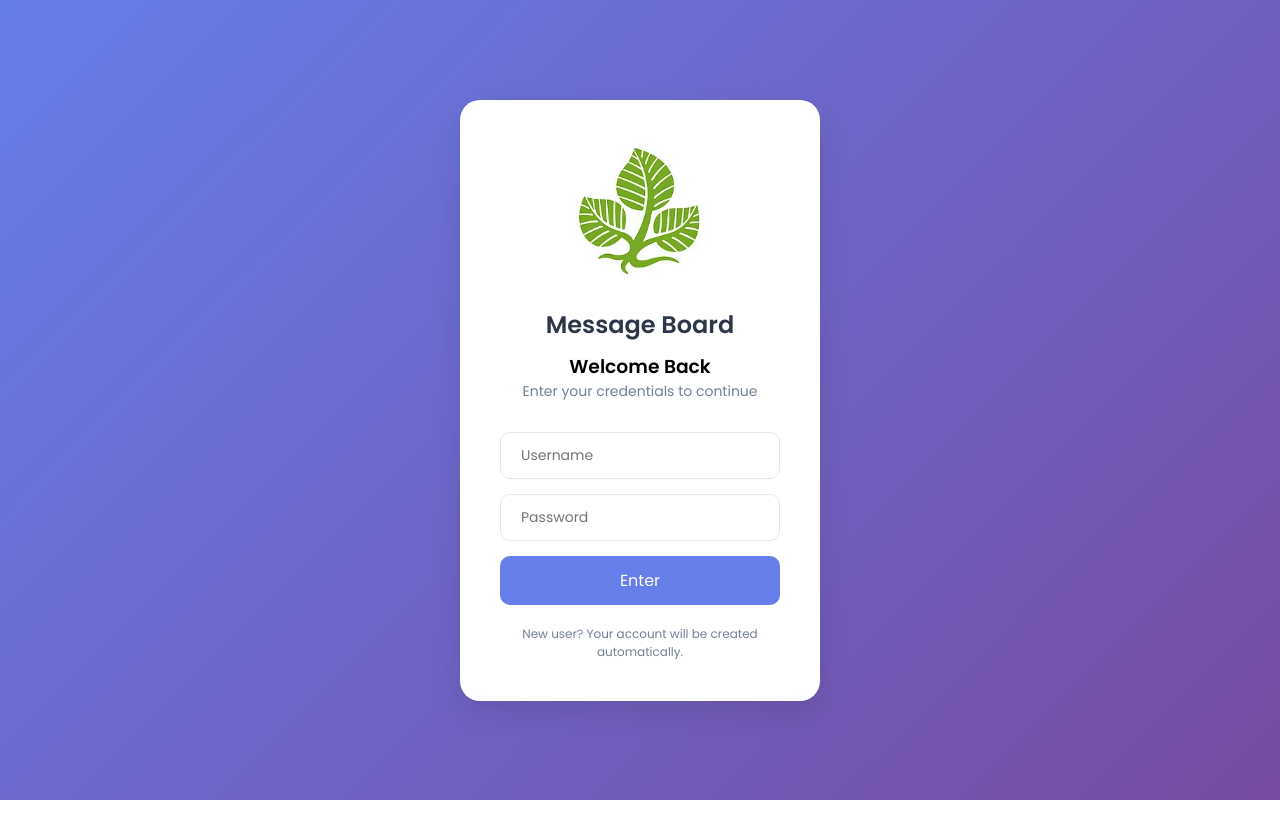
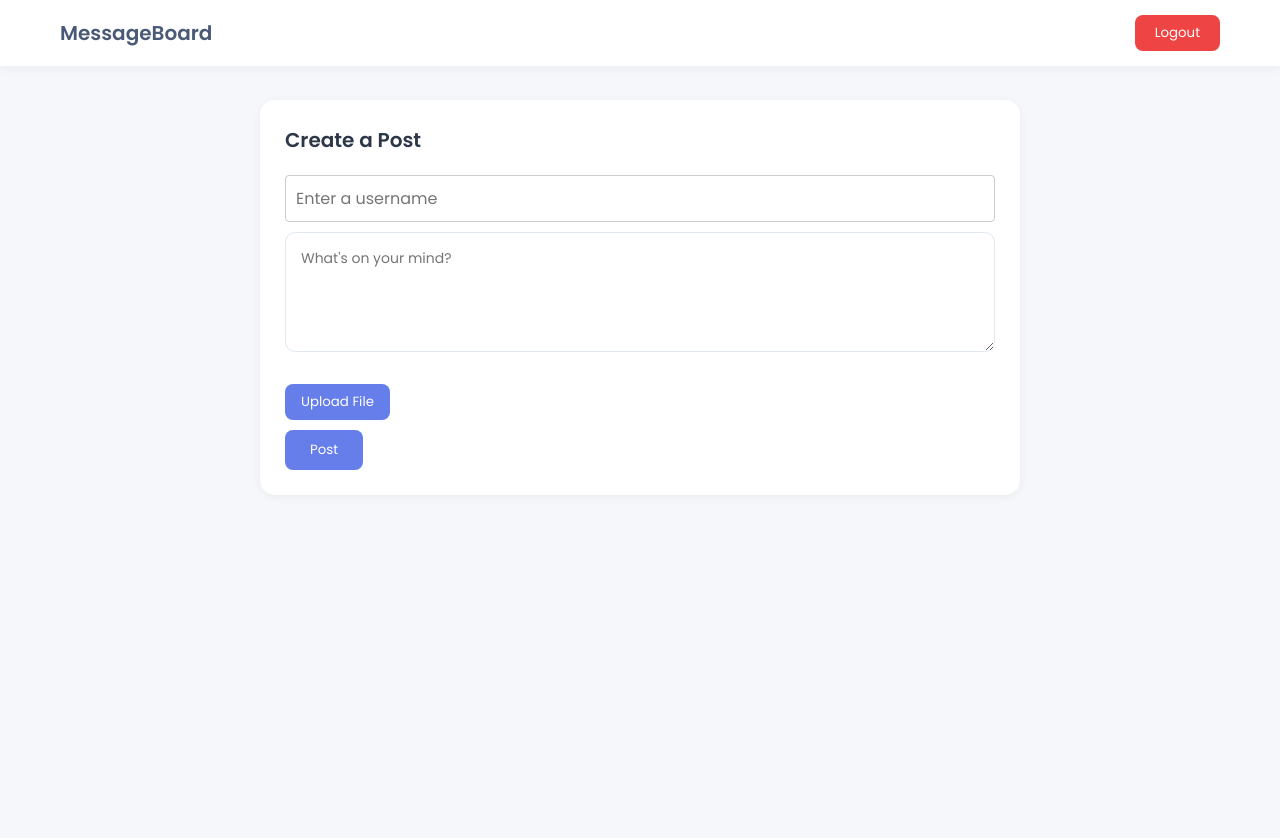
Before and after one commit to berkesevenler/CloudServ5-Message-Board, a plain HTML site: page hsfuldablog/frontend/index.html in a window 1280 px wide. Before the commit the page ends 800 px from the top, so only its background shows below. Drawn offline with Linux system fonts and the light colour scheme; no server answers.

Commit message:
username & anonymous posting

```diff
--- a/hsfuldablog/frontend/index.html
+++ b/hsfuldablog/frontend/index.html
@@ -3,60 +3,39 @@
 <head>
     <meta charset="UTF-8">
     <meta name="viewport" content="width=device-width, initial-scale=1.0">
-    <title>Welcome | University Message Board</title>
+    <title>University Message Board</title>
     <link rel="stylesheet" href="styles.css">
     <link href="https://fonts.googleapis.com/css2?family=Poppins:wght@300;400;500;600&display=swap" rel="stylesheet">
 </head>
-<body class="greeting-body">
-    <div class="welcome-container">
-        <div class="welcome-card">
-            <div class="logo">
-                <img src="../csm_01_Blatt_RGB-300_2e46d80bf8.jpg.webp" alt="Logo" style="width: 50%; height: auto;">
+<body class="blog-body">
+    <nav class="top-nav">
+        <div class="nav-content">
+
+            <div class="logo1">MessageBoard</div>
+
+            <p id="user-display" class="user-info"></p>
+            <button onclick="logout()" class="logout-btn">Logout</button>
+        </div>
+    </nav>
+
+    <div class="main-container">
+        <div class="create-post-section">
+            <h2>Create a Post</h2>
+            <div class="post-form">
+                <input type="text" id="username" placeholder="Enter a username" />
+                <textarea id="content" placeholder="What's on your mind?"></textarea>
+                <div class="file-upload-container">
+                    <input type="file" id="file-upload" accept="*/*" style="display: none;" onchange="handleFileSelect()">
+                    <button type="button" onclick="document.getElementById('file-upload').click()" class="upload-btn">Upload File</button>
+                    <div id="file-preview" class="file-preview"></div>
+                </div>
+                <button onclick="createPost()" class="post-btn">Post</button>
             </div>
-            <h1>Message Board</h1>
-            <h3>Welcome Back</h3>
-            <p class="subtitle">Enter your credentials to continue</p>
+        </div>
 
-            <div class="input-group">
-                <input type="text" id="username-input" placeholder="Username">
-                <input type="password" id="password-input" placeholder="Password">
-                <button onclick="checkCredentials()" class="login-btn">Enter</button>
-            </div>
-
-            <p class="info-text">New user? Your account will be created automatically.</p>
+        <div class="posts-container" id="posts">
         </div>
     </div>
-    <script>
-        window.onload = function() {
-
-        }
-
-        function checkCredentials() {
-            const username = document.getElementById('username-input').value.trim();
-            const password = document.getElementById('password-input').value.trim();
-
-            if (!username || !password) {
-                alert('Please enter both username and password!');
-                return;
-            }
-
-            const existingPassword = localStorage.getItem(`password_${username}`);
-
-            if (existingPassword) {
-                if (password === existingPassword) {
-                    localStorage.setItem('username', username);
-                    window.location.href = "blog.html";
-                } else {
-                    alert('Incorrect password for this username!');
-                }
-            } else {
-                localStorage.setItem('username', username);
-                localStorage.setItem(`password_${username}`, password);
-                window.location.href = "blog.html";
-            }
-        }
-
-    </script>
     <script src="scripts.js"></script>
 </body>
 </html>
--- a/hsfuldablog/frontend/scripts.js
+++ b/hsfuldablog/frontend/scripts.js
@@ -3,23 +3,11 @@ const API_BASE_URL = window.location.hostname === 'localhost'
     ? 'http://localhost:5001'  // Use localhost for development
     : 'http://backend:5001';   // Use backend service in Docker
 
-
 window.onload = function () {
-    if (window.location.pathname.includes('blog.html')) {
-        const username = getUsername();
-        if (username) {
-            document.getElementById('user-display').textContent = `Logged in as: ${username}`;
-        } else {
-            alert('No username found. Redirecting to welcome page.');
-            window.location.href = "index.html";
-        }
+    if (window.location.pathname.includes('index.html')) {
         fetchPosts();
     }
 };
-
-function getUsername() {
-    return localStorage.getItem('username') || '';
-}
 
 async function fetchPosts() {
     try {
@@ -56,12 +44,11 @@ async function fetchPosts() {
 
 async function createPost() {
     const content = document.getElementById('content').value;
-    const username = getUsername();
+    let username = document.getElementById('username').value.trim();
 
+    // Generate a unique username if none is provided
     if (!username) {
-        alert('No username found. Please log in again.');
-        window.location.href = "index.html";
-        return;
+        username = `anonymous${Date.now()}`; // Generate a unique username
     }
 
     if (!content.trim()) {
@@ -83,7 +70,8 @@ async function createPost() {
 
         if (response.ok) {
             await fetchPosts();
-            document.getElementById('content').value = '';
+            document.getElementById('content').value = ''; // Clear content input after posting
+            document.getElementById('username').value = ''; // Clear username input after posting
         } else {
             const errorData = await response.json();
             alert(`Failed to create post: ${errorData.error || 'Unknown error'}`);
--- a/hsfuldablog/frontend/styles.css
+++ b/hsfuldablog/frontend/styles.css
@@ -427,3 +427,21 @@ body {
     font-weight: 500;
     color: #4a5568;
 }
+
+.post-form input[type="text"] {
+    width: 100%;
+    padding: 10px;
+    margin-bottom: 10px;
+    border: 1px solid #ccc;
+    border-radius: 4px;
+    font-size: 16px;
+    box-shadow: none;
+    transition: border-color 0.3s ease;
+}
+
+
+.post-form input[type="text"]:focus {
+    border-color: #4CAF50;
+    outline: none;
+    box-shadow: 0 0 5px rgba(76, 175, 80, 0.5);
+}
```
Also changed, not shown: hsfuldablog/frontend/blog.html (deleted, +0 -40 lines).
